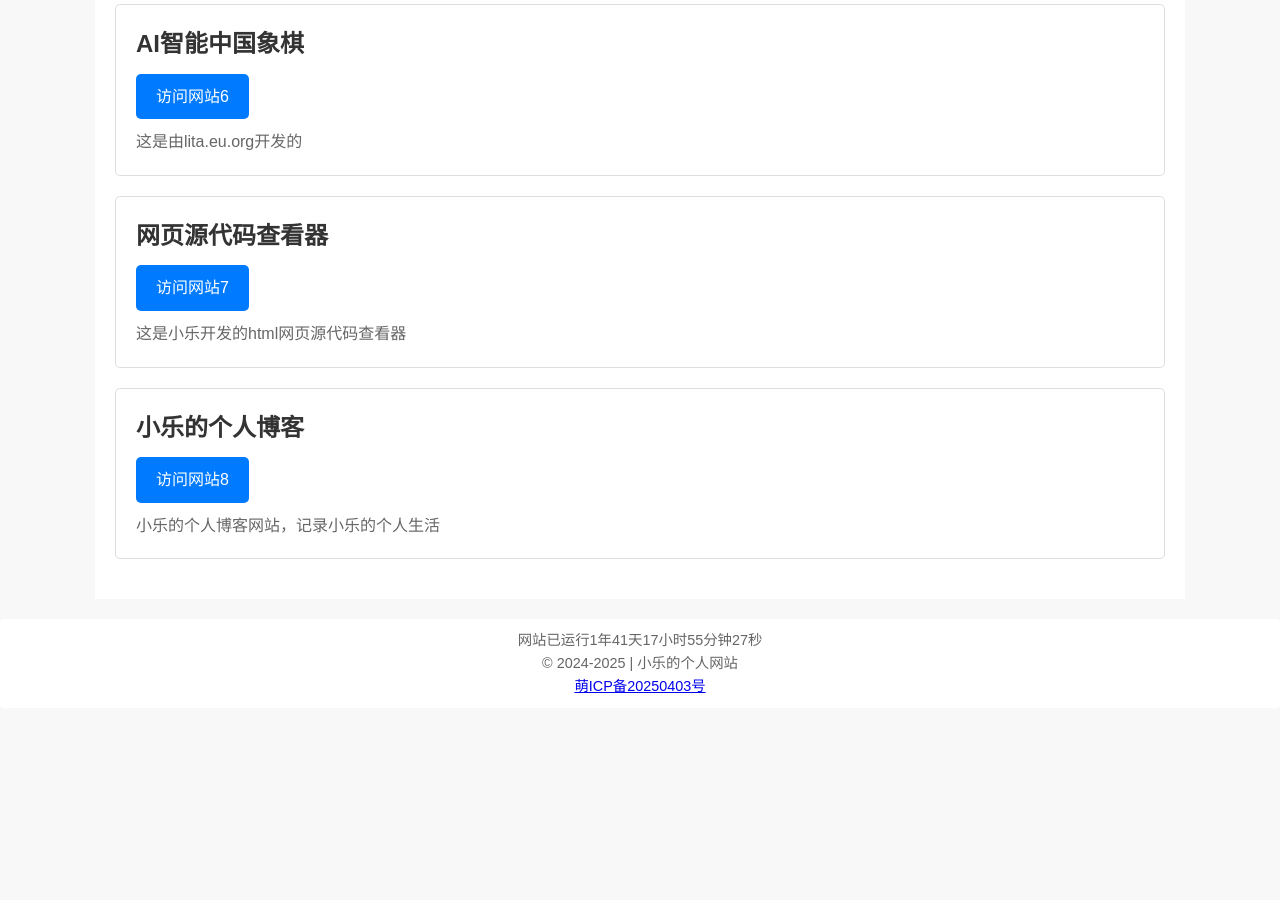
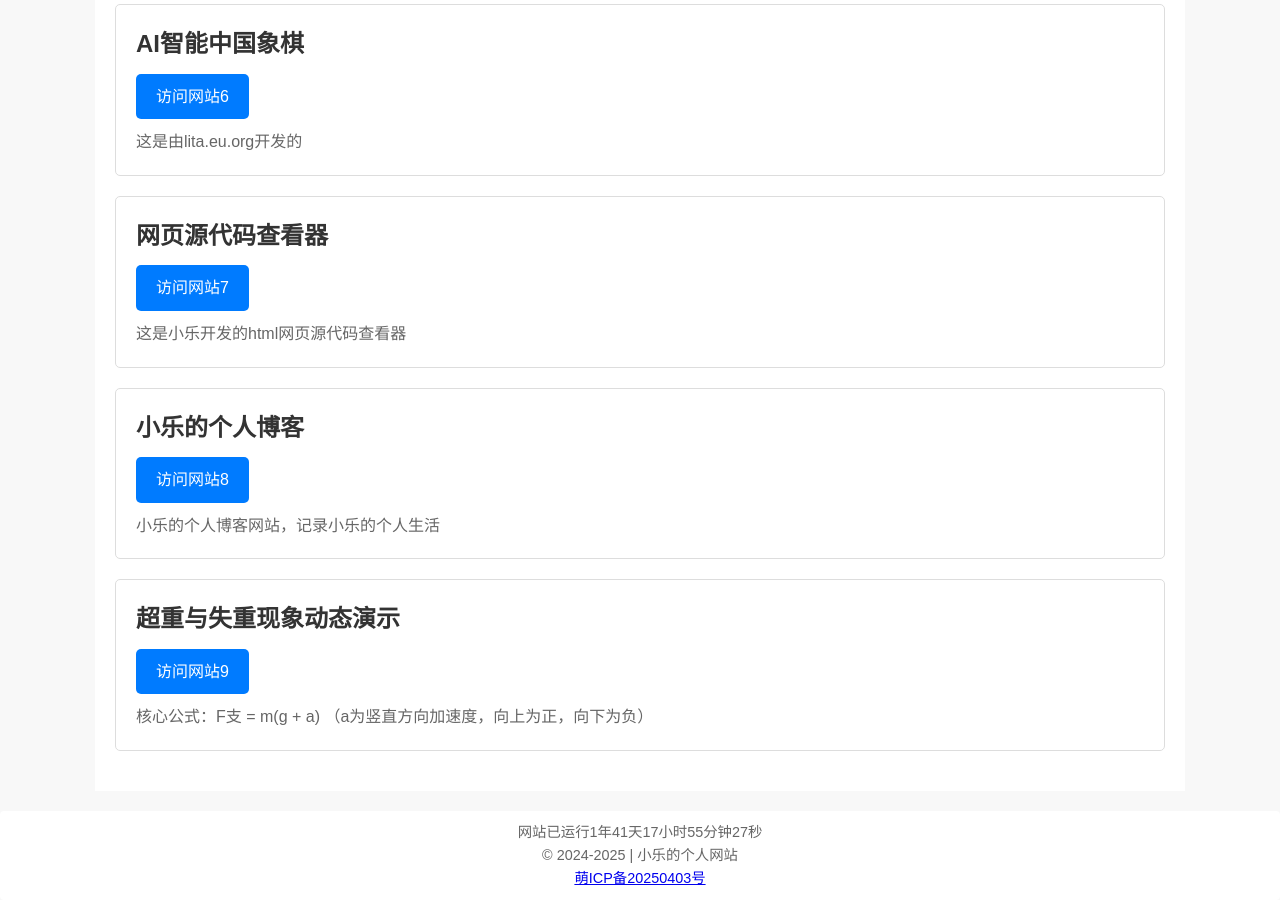
Before and after one commit to CraftBlockht6x/CraftBlockht6x.github.io, a Jekyll site: the page web/index.html, which Jekyll copies as it is, in a window 1280 px wide and 900 px high, scrolled down 1029 px. Built offline with Jekyll 4.4.1, drawn with Linux system fonts in a browser that asks for light colours; before the commit the page ends 1737 px from its top, so only the background shows below that.

Commit message:
更新文件 index.html via Web Editor

```diff
--- a/web/index.html
+++ b/web/index.html
@@ -50,6 +50,11 @@
             <a href="https://craftblockht6x.github.io/">访问网站8</a>
             <p>小乐的个人博客网站，记录小乐的个人生活</p>
         </section>
+        <section class="box">
+            <h2>超重与失重现象动态演示</h2>
+            <a href="https://craftblockht6x.github.io/page_6/">访问网站9</a>
+            <p>核心公式：F支 = m(g + a) （a为竖直方向加速度，向上为正，向下为负）</p>
+        </section>
 
         <!-- 更多网站链接和简介可以按照上面的格式添加 -->
     </main>
```
